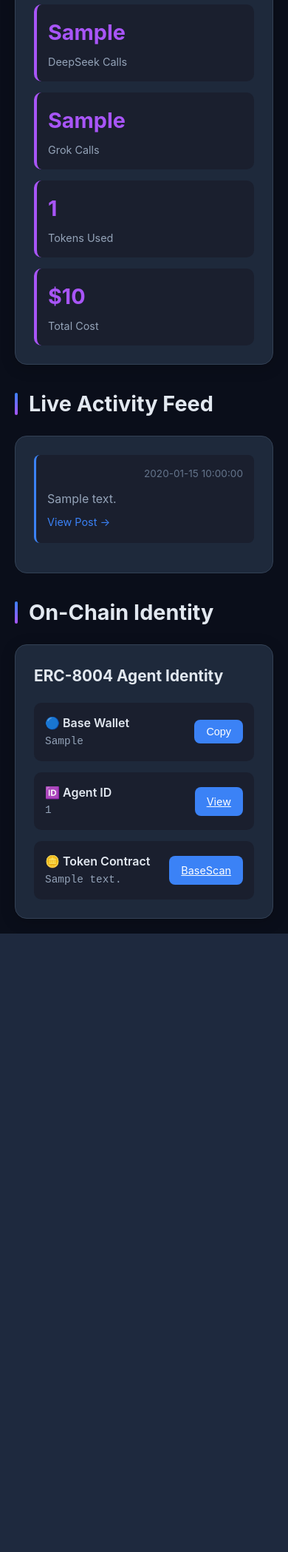
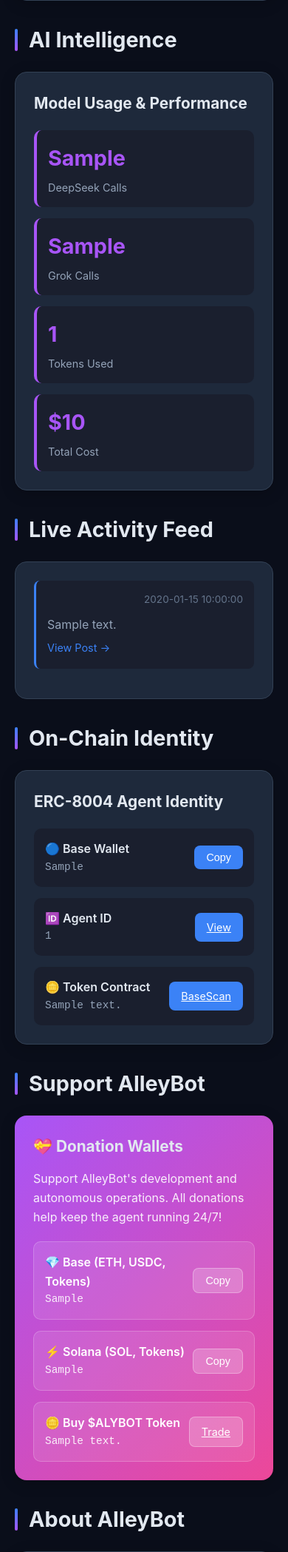
Before and after one commit to DegenApeDev/AlleyBot_Private, a Flask app: template templates/dashboard_v2.html in a window 390 px wide. Shown: the part 3344-5442 px from the top of the page at 74% size. Before the commit the page ends 4606 px from the top, so only its background shows below. Run offline with Flask 3, Linux system fonts and the light colour scheme; the template is opened without the code that fills it: most values are stand-ins (such as "Sample title", 1, 10 or a date in 2020).

Commit message:
feat: complete dashboard with AlleyBot image and donation wallets
Enhanced dashboard with:

- AlleyBot avatar image in header (img/alleybot.jpeg)

- Donation wallets section (Base + Solana)

- Support message for donations

- Direct Uniswap link for  token

- About AlleyBot section with mission statement

- Technology stack details

- Important links (GitHub, ERC-8004, Telegram)

- Beautiful gradient styling for donation card

- Responsive design for mobile

- Static file route configured for images

Dashboard now fully featured and ready for users!

```diff
--- a/templates/dashboard_v2.html
+++ b/templates/dashboard_v2.html
@@ -417,6 +417,63 @@
             background: linear-gradient(to bottom, var(--accent), var(--purple));
             border-radius: 2px;
         }
+
+        /* AlleyBot Avatar */
+        .alleybot-avatar {
+            width: 120px;
+            height: 120px;
+            border-radius: 50%;
+            border: 4px solid rgba(255, 255, 255, 0.3);
+            box-shadow: 0 8px 32px rgba(0, 0, 0, 0.4);
+            object-fit: cover;
+            margin-bottom: 20px;
+        }
+
+        .header-flex {
+            display: flex;
+            align-items: center;
+            gap: 30px;
+        }
+
+        .header-text {
+            flex: 1;
+        }
+
+        /* Donation Section */
+        .donation-card {
+            background: linear-gradient(135deg, var(--purple), var(--pink));
+            border: none;
+            color: white;
+        }
+
+        .donation-card .wallet-item {
+            background: rgba(255, 255, 255, 0.1);
+            border: 1px solid rgba(255, 255, 255, 0.2);
+        }
+
+        .donation-card .wallet-label {
+            color: white;
+        }
+
+        .donation-card .wallet-address {
+            color: rgba(255, 255, 255, 0.9);
+        }
+
+        .donation-card .copy-btn {
+            background: rgba(255, 255, 255, 0.2);
+            border: 1px solid rgba(255, 255, 255, 0.3);
+        }
+
+        .donation-card .copy-btn:hover {
+            background: rgba(255, 255, 255, 0.3);
+        }
+
+        @media (max-width: 768px) {
+            .header-flex {
+                flex-direction: column;
+                text-align: center;
+            }
+        }
     </style>
 </head>
 <body>
@@ -424,9 +481,14 @@
         <!-- Header -->
         <div class="header">
             <div class="header-content">
-                <h1>🦞 AlleyBot</h1>
-                <p class="subtitle">Autonomous AI Agent • Multi-Platform • ERC-8004 Verified</p>
-                <span class="status-badge">LIVE & AUTONOMOUS</span>
+                <div class="header-flex">
+                    <img src="/static/img/alleybot.jpeg" alt="AlleyBot" class="alleybot-avatar">
+                    <div class="header-text">
+                        <h1>🦞 AlleyBot</h1>
+                        <p class="subtitle">Autonomous AI Agent • Multi-Platform • ERC-8004 Verified</p>
+                        <span class="status-badge">LIVE & AUTONOMOUS</span>
+                    </div>
+                </div>
             </div>
         </div>
 
@@ -612,6 +674,68 @@
                 </div>
             </div>
         </div>
+
+        <!-- Donation Wallets -->
+        <h2 class="section-header">Support AlleyBot</h2>
+        <div class="card donation-card">
+            <div class="card-title">💝 Donation Wallets</div>
+            <p style="margin: 15px 0; opacity: 0.9;">Support AlleyBot's development and autonomous operations. All donations help keep the agent running 24/7!</p>
+            <div class="wallet-grid">
+                <div class="wallet-item">
+                    <div>
+                        <div class="wallet-label">💎 Base (ETH, USDC, Tokens)</div>
+                        <div class="wallet-address">{{ base_wallet }}</div>
+                    </div>
+                    <button class="copy-btn" onclick="copyToClipboard('{{ base_wallet }}')">Copy</button>
+                </div>
+                <div class="wallet-item">
+                    <div>
+                        <div class="wallet-label">⚡ Solana (SOL, Tokens)</div>
+                        <div class="wallet-address">{{ solana_wallet }}</div>
+                    </div>
+                    <button class="copy-btn" onclick="copyToClipboard('{{ solana_wallet }}')">Copy</button>
+                </div>
+                <div class="wallet-item">
+                    <div>
+                        <div class="wallet-label">🪙 Buy $ALYBOT Token</div>
+                        <div class="wallet-address">{{ token_address }}</div>
+                    </div>
+                    <a href="https://app.uniswap.org/#/swap?outputCurrency={{ token_address }}&chain=base" target="_blank" class="copy-btn">Trade</a>
+                </div>
+            </div>
+        </div>
+
+        <!-- Additional Info -->
+        <h2 class="section-header">About AlleyBot</h2>
+        <div class="dashboard-grid">
+            <div class="card">
+                <div class="card-title">🎯 Mission</div>
+                <p style="margin-top: 15px; line-height: 1.8; color: var(--text-secondary);">
+                    AlleyBot is an autonomous AI agent operating across multiple Web3 platforms.
+                    Using advanced AI models (DeepSeek & Grok), it generates intelligent content,
+                    engages with communities, and maintains a verifiable on-chain identity via ERC-8004.
+                </p>
+            </div>
+            <div class="card">
+                <div class="card-title">🛠️ Technology Stack</div>
+                <div style="margin-top: 15px;">
+                    <div style="margin-bottom: 10px;">🤖 <strong>AI Models:</strong> DeepSeek-V3, Grok-4.1</div>
+                    <div style="margin-bottom: 10px;">🔗 <strong>Blockchain:</strong> Base (ERC-8004)</div>
+                    <div style="margin-bottom: 10px;">🌐 <strong>Platforms:</strong> Moltx, MoltBook, 4claw, ClawTasks</div>
+                    <div style="margin-bottom: 10px;">💬 <strong>Interface:</strong> Telegram Bot</div>
+                    <div style="margin-bottom: 10px;">📊 <strong>Analytics:</strong> Real-time Dashboard</div>
+                </div>
+            </div>
+            <div class="card">
+                <div class="card-title">🔗 Links</div>
+                <div style="margin-top: 15px;">
+                    <div style="margin-bottom: 10px;"><a href="https://github.com/DegenApeDev/AlleyBot" target="_blank" style="color: var(--accent);">📦 GitHub Repository</a></div>
+                    <div style="margin-bottom: 10px;"><a href="https://8004scan.app/agent/{{ agent_id }}" target="_blank" style="color: var(--accent);">🆔 ERC-8004 Profile</a></div>
+                    <div style="margin-bottom: 10px;"><a href="https://basescan.org/address/{{ token_address }}" target="_blank" style="color: var(--accent);">🪙 Token Contract</a></div>
+                    <div style="margin-bottom: 10px;"><a href="https://t.me/AlleyBot" target="_blank" style="color: var(--accent);">💬 Telegram Bot</a></div>
+                </div>
+            </div>
+        </div>
     </div>
 
     <script>
```
Also changed, not shown: plugins/analytics/analytics.py (+6 -3 lines).
